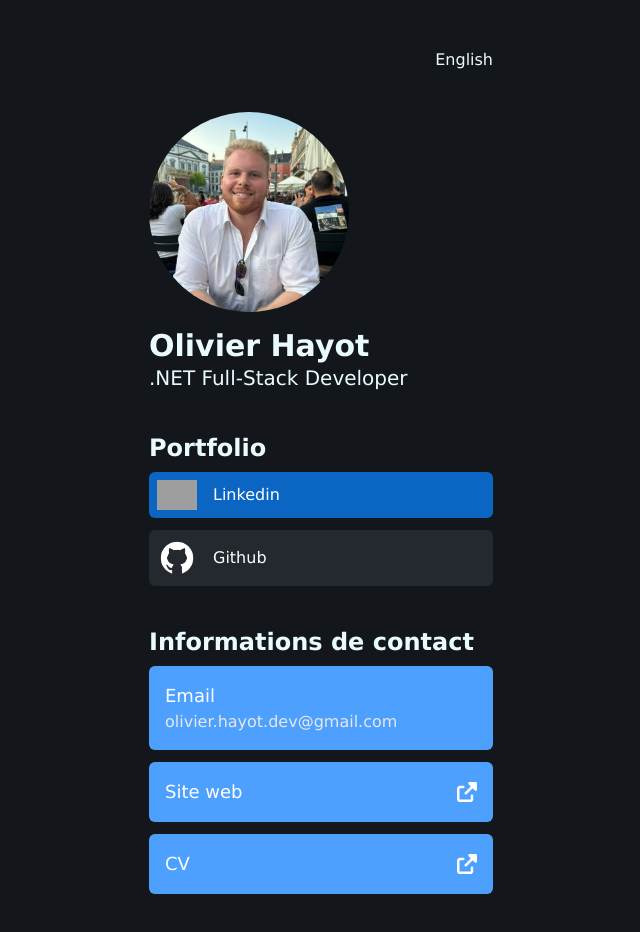
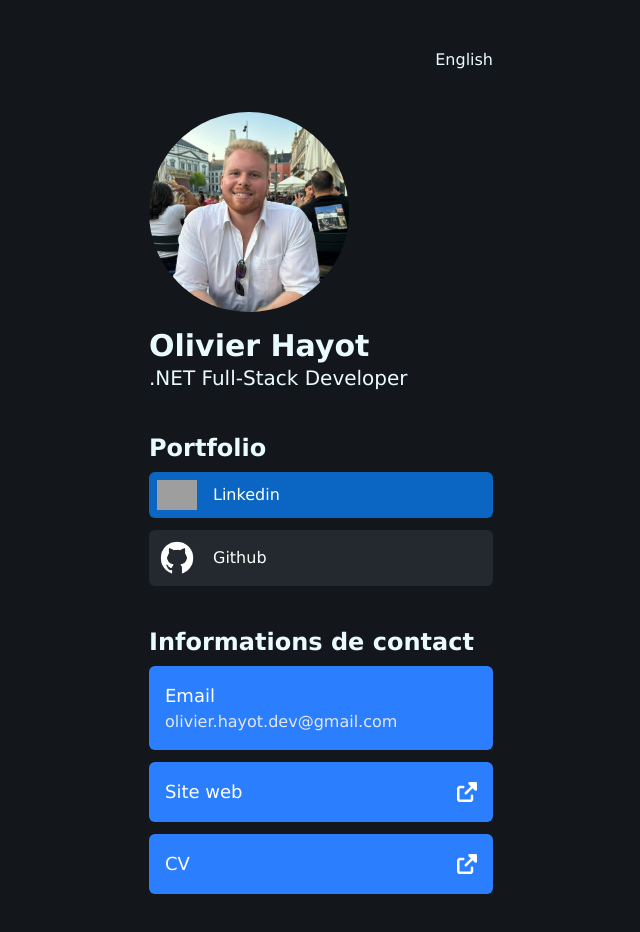
Before and after one commit to h0livier/nuxt-portfolio, a Nuxt app: page /links in a window 1280 px wide. Shown: the top 932 px of the page, without its empty margins (319-959 px from the left). Built offline with nearby package versions, Linux system fonts and the light colour scheme; grey boxes are pictures that could not be loaded.

Commit message:
special blue on links

```diff
--- a/components/links/link/basic.vue
+++ b/components/links/link/basic.vue
@@ -11,7 +11,7 @@ var isEmail = ref(false);
 isEmail.value = props.link.startsWith("mailto:") && props.link.length > 0;
 </script>
 <template>
-    <div class="mb-3 py-4 px-2 rounded-md bg-primary text-white hover:bg-primary-focus transition-all">
+    <div class="mb-3 py-4 px-2 rounded-md bg-blue-500 text-white hover:bg-primary-focus transition-all">
         <NuxtLink :href="props.link">
             <div class="flex items-center justify-between px-2">
                 <div class="grow flex gap-5 items-center">
```
